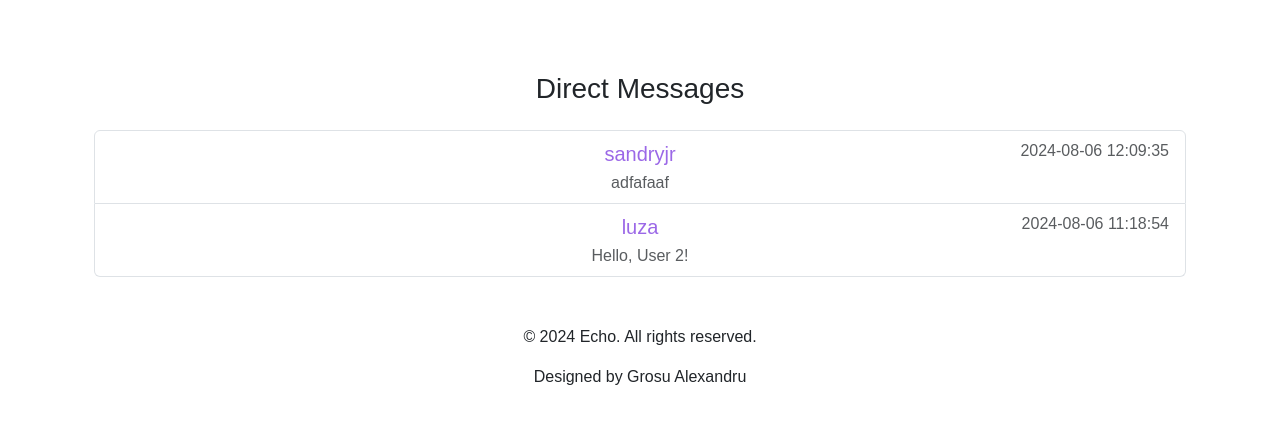
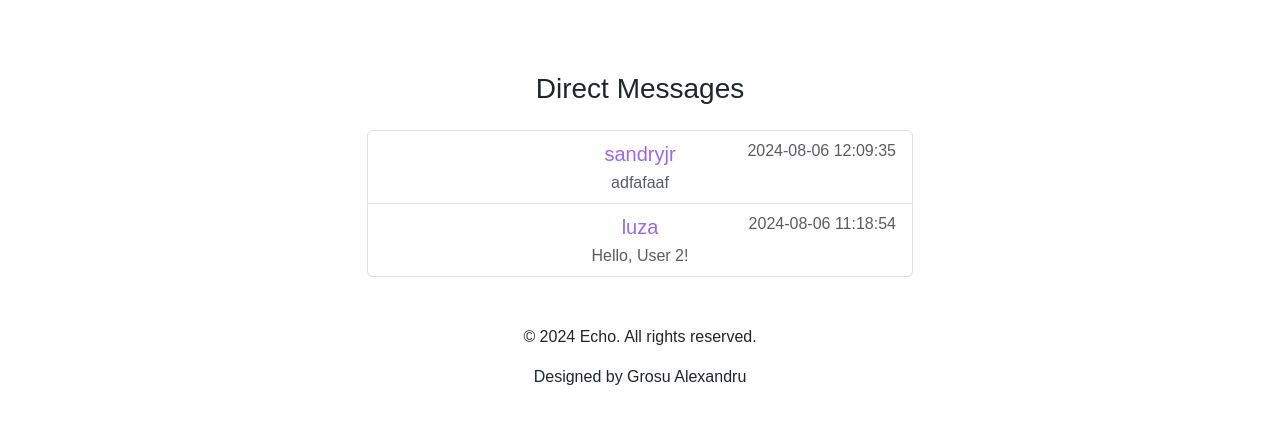
Before and after one commit to sandry24/Echo, a Flask app: page /messages in a window 1280 px wide. Shown: the part 76-500 px from the top of the page. Run offline with Flask 3, Linux system fonts and the light colour scheme; a user stored in the database is signed in; some libraries are stand-ins or nearby versions; some web fonts are replaced.

Commit message:
Shrink direct messages container

```diff
--- a/templates/messages.html
+++ b/templates/messages.html
@@ -5,7 +5,7 @@
 {% block main %}
     <div class="container">
         <h3 class="my-4">Direct Messages</h3>
-        <ul class="list-group">
+        <ul class="list-group mx-auto w-50">
             {% for conversation in conversations %}
                 <li class="list-group-item position-relative">
                     <a href="{{ url_for('conversation', conversation_id=conversation['id']) }}" class="purple text-decoration-none position-absolute start-50 translate-middle-x fs-5">
```
